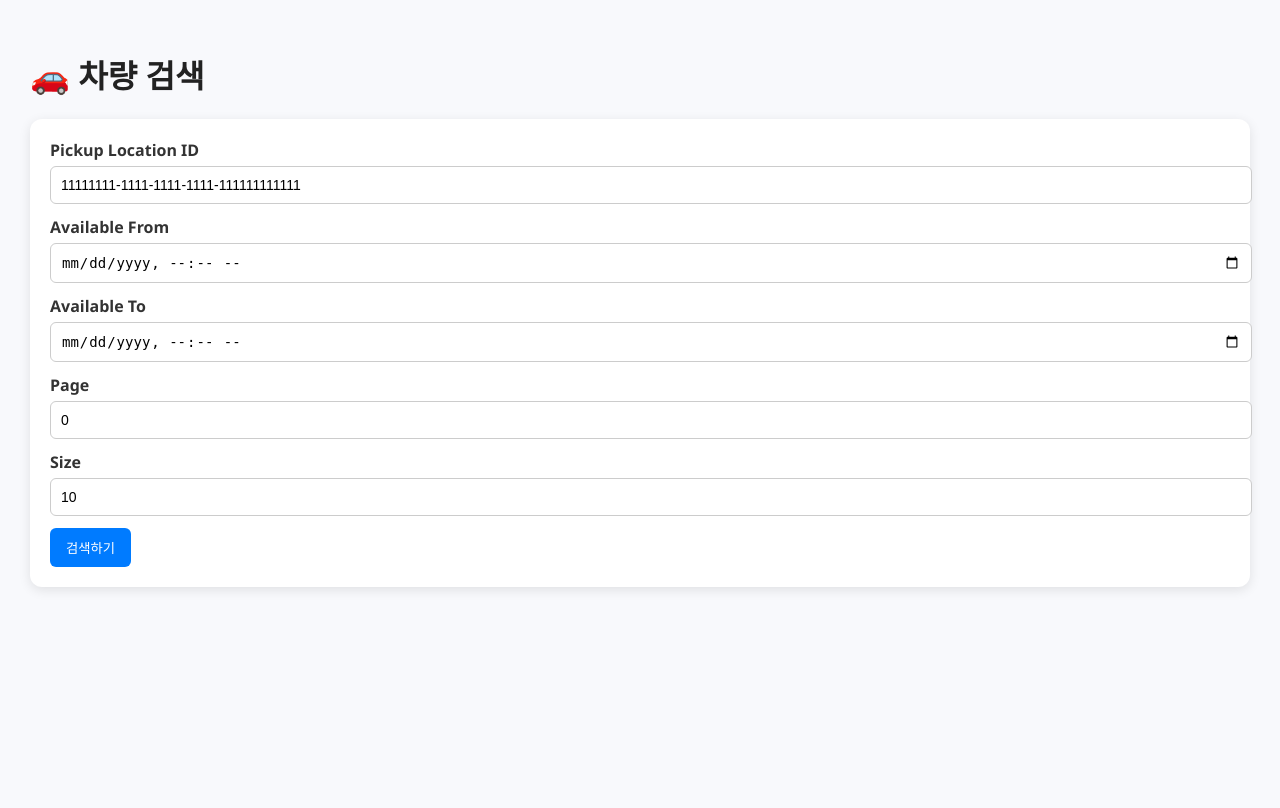
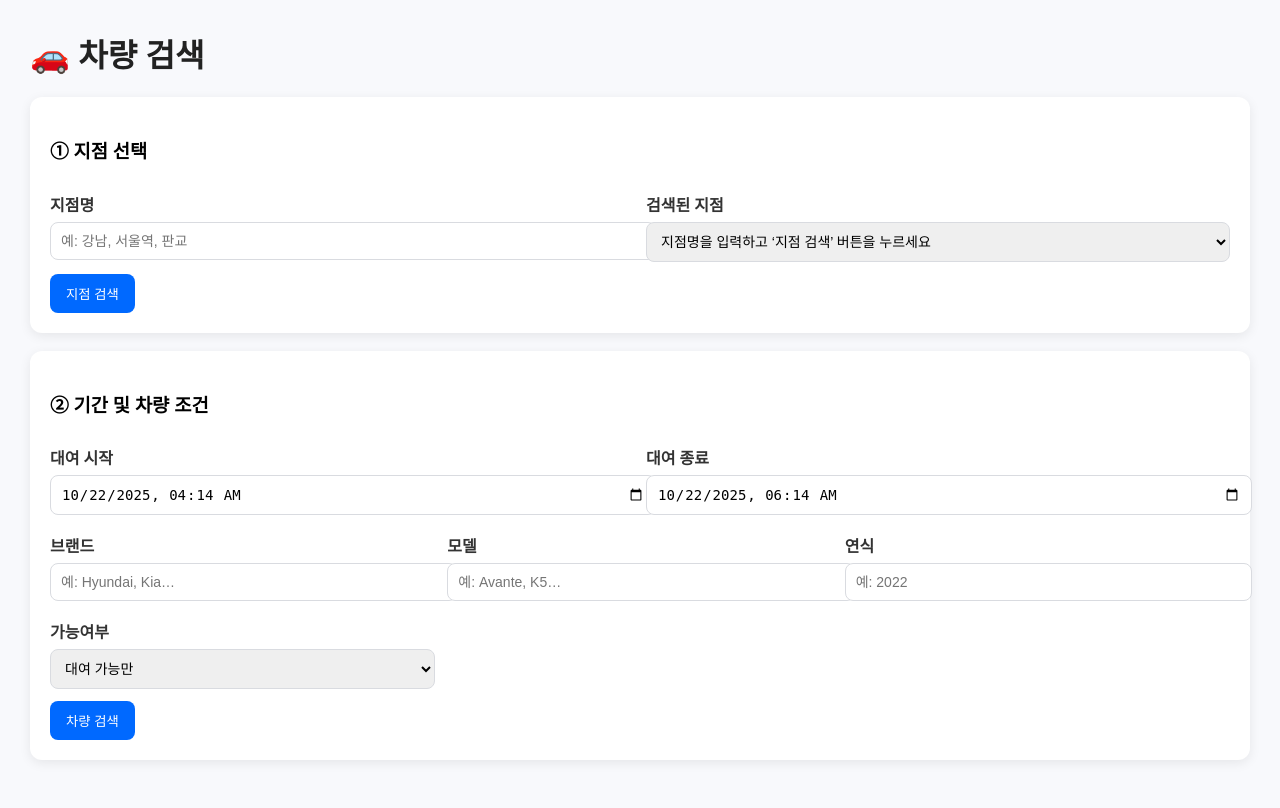
Before and after one commit to foiscs/security_project4, a Spring Boot app: page /SearchVehicle.html in a window 1280 px wide. Before the commit the page ends 590 px from the top, so only its background shows below. Run offline with Spring Boot 4, Linux system fonts and the light colour scheme; some of the project's set-up classes (security, data sources, template engines, error pages and the like) are left out, and stand-ins take their place.

Commit message:
차량 검색 기능

```diff
--- a/src/main/resources/static/SearchVehicle.html
+++ b/src/main/resources/static/SearchVehicle.html
@@ -1,156 +1,240 @@
 <!DOCTYPE html>
 <html lang="ko">
 <head>
-    <meta charset="UTF-8">
-    <title>차량 검색</title>
-    <meta name="viewport" content="width=device-width, initial-scale=1">
+    <meta charset="UTF-8" />
+    <title>가용 차량 검색(지점명 + 필터)</title>
+    <meta name="viewport" content="width=device-width, initial-scale=1" />
     <style>
-        body {
-          font-family: "Segoe UI", sans-serif;
-          background: #f8f9fc;
-          margin: 0;
-          padding: 30px;
-        }
-        h1 {
-          color: #222;
-        }
-        form {
-          background: #fff;
-          padding: 20px;
-          border-radius: 12px;
-          box-shadow: 0 3px 12px rgba(0,0,0,0.1);
-          margin-bottom: 20px;
-        }
-        label {
-          display: block;
-          margin-bottom: 5px;
-          color: #333;
-          font-weight: bold;
-        }
-        input {
-          width: 100%;
-          padding: 10px;
-          margin-bottom: 12px;
-          border: 1px solid #ccc;
-          border-radius: 6px;
-          font-size: 14px;
-        }
-        button {
-          background: #007bff;
-          color: white;
-          border: none;
-          padding: 10px 16px;
-          border-radius: 6px;
-          cursor: pointer;
-        }
-        button:hover {
-          background: #0056b3;
-        }
-        table {
-          width: 100%;
-          border-collapse: collapse;
-          background: #fff;
-          border-radius: 10px;
-          overflow: hidden;
-        }
-        th, td {
-          padding: 10px 12px;
-          border-bottom: 1px solid #eee;
-          text-align: left;
-        }
-        th {
-          background: #f0f2f6;
-          font-weight: 600;
-        }
-        .status {
-          font-weight: bold;
-          color: #007bff;
-        }
+        body { font-family: "Segoe UI", sans-serif; background:#f8f9fc; margin:0; padding:30px; }
+        h1 { color:#222; margin-top:0; }
+        .card { background:#fff; padding:20px; margin-bottom:18px; border-radius:12px; box-shadow:0 3px 12px rgba(0,0,0,.08); }
+        label { display:block; margin:10px 0 6px; font-weight:600; color:#333; }
+        input, select { width:100%; padding:10px; border:1px solid #d9dbe0; border-radius:8px; font-size:14px; }
+        button { background:#0069ff; color:#fff; border:0; padding:10px 16px; border-radius:8px; cursor:pointer; margin-top:12px; }
+        button:hover { background:#0053cc; }
+        table { width:100%; border-collapse:collapse; margin-top:10px; background:#fff; border-radius:10px; overflow:hidden; }
+        th, td { padding:10px 12px; border-bottom:1px solid #eef0f4; text-align:left; font-size:14px; }
+        th { background:#f0f2f6; font-weight:700; }
+        .muted { color:#6b7280; font-size:13px; }
+        .grid-2 { display:grid; grid-template-columns: 1fr 1fr; gap:12px; }
+        .grid-3 { display:grid; grid-template-columns: 1fr 1fr 1fr; gap:12px; }
+        @media (max-width: 860px) { .grid-2, .grid-3 { grid-template-columns: 1fr; } }
     </style>
 </head>
 <body>
 
 <h1>🚗 차량 검색</h1>
 
-<form id="searchForm">
-    <label for="pickupLocationId">Pickup Location ID</label>
-    <input type="text" id="pickupLocationId" value="11111111-1111-1111-1111-111111111111" required>
+<!-- 1) 지점명으로 location_id 찾기 -->
+<div class="card">
+    <h3>① 지점 선택</h3>
+    <div class="grid-2">
+        <div>
+            <label for="locationName">지점명</label>
+            <input list="locHints" id="locationName" placeholder="예: 강남, 서울역, 판교" />
+            <datalist id="locHints"></datalist>
+        </div>
+        <div>
+            <label for="locationSelect">검색된 지점</label>
+            <select id="locationSelect">
+                <option value="">지점명을 입력하고 ‘지점 검색’ 버튼을 누르세요</option>
+            </select>
+        </div>
+    </div>
+    <div class="muted" id="locInfo"></div>
+    <button id="btnFindLocations">지점 검색</button>
+</div>
 
-    <label for="availableFrom">Available From</label>
-    <input type="datetime-local" id="availableFrom" required>
+<!-- 2) 기간 + 차량 필터 -->
+<div class="card">
+    <h3>② 기간 및 차량 조건</h3>
+    <div class="grid-2">
+        <div>
+            <label for="availableFrom">대여 시작</label>
+            <input id="availableFrom" type="datetime-local" />
+        </div>
+        <div>
+            <label for="availableTo">대여 종료</label>
+            <input id="availableTo" type="datetime-local" />
+        </div>
+    </div>
 
-    <label for="availableTo">Available To</label>
-    <input type="datetime-local" id="availableTo" required>
+    <div class="grid-3" style="margin-top:8px;">
+        <div>
+            <label for="brand">브랜드</label>
+            <input id="brand" placeholder="예: Hyundai, Kia…" />
+        </div>
+        <div>
+            <label for="model">모델</label>
+            <input id="model" placeholder="예: Avante, K5…" />
+        </div>
+        <div>
+            <label for="year">연식</label>
+            <input id="year" type="number" min="1990" step="1" placeholder="예: 2022" />
+        </div>
+    </div>
 
-    <label for="page">Page</label>
-    <input type="number" id="page" value="0">
+    <div class="grid-3" style="margin-top:8px;">
+        <div>
+            <label for="status">가능여부</label>
+            <select id="status">
+                <option value="">전체</option>
+                <option value="available" selected>대여 가능만</option>
+                <option value="unavailable">불가(재고없음)</option>
+            </select>
+        </div>
+    </div>
 
-    <label for="size">Size</label>
-    <input type="number" id="size" value="10">
+    <button id="btnSearchVehicles">차량 검색</button>
+</div>
 
-    <button type="submit">검색하기</button>
-</form>
-
-<table id="resultTable" style="display:none;">
+<!-- 3) 결과 -->
+<div class="card" id="resultCard" style="display:none;">
+    <h3>③ 검색 결과</h3>
+    <table>
         <thead>
         <tr>
             <th>브랜드</th>
             <th>모델</th>
             <th>연식</th>
             <th>번호판</th>
-        <th>상태</th>
+            <th>가능 여부</th>
             <th>VIN</th>
         </tr>
         </thead>
-    <tbody></tbody>
+        <tbody id="tbody"></tbody>
     </table>
+</div>
 
 <script>
-    // ISO 8601 UTC 변환 함수
-    function toUTC(dateStr) {
-      const local = new Date(dateStr);
+    const $ = (id) => document.getElementById(id);
+
+    // local datetime → ISO-8601 (UTC Z) 변환
+    function toUTC(dtLocal) {
+      if (!dtLocal) return "";
+      const local = new Date(dtLocal);
       return new Date(local.getTime() - local.getTimezoneOffset() * 60000).toISOString();
     }
 
-    const form = document.getElementById("searchForm");
-    const resultTable = document.getElementById("resultTable");
-    const tbody = resultTable.querySelector("tbody");
+    // 기본값: 현재+1시간 ~ +3시간
+    (function initDateTimeDefaults(){
+      const now = new Date();
+      const pad = (n) => String(n).padStart(2,'0');
+      const toLocal = (d)=>`${d.getFullYear()}-${pad(d.getMonth()+1)}-${pad(d.getDate())}T${pad(d.getHours())}:${pad(d.getMinutes())}`;
+      const from = new Date(now.getTime() + 60*60*1000);
+      const to   = new Date(now.getTime() + 3*60*60*1000);
+      if (!$("availableFrom").value) $("availableFrom").value = toLocal(from);
+      if (!$("availableTo").value)   $("availableTo").value   = toLocal(to);
+    })();
 
-    form.addEventListener("submit", async (e) => {
-      e.preventDefault();
+    // ① 지점명으로 검색
+    $("btnFindLocations").addEventListener("click", async () => {
+      const name = $("locationName").value.trim();
+      if (!name) { alert("지점명을 입력하세요."); return; }
 
-      const pickupLocationId = document.getElementById("pickupLocationId").value;
-      const availableFrom = toUTC(document.getElementById("availableFrom").value);
-      const availableTo = toUTC(document.getElementById("availableTo").value);
-      const page = document.getElementById("page").value;
-      const size = document.getElementById("size").value;
+      const url = `/api/v1/locations?name=${encodeURIComponent(name)}`;
+      const res = await fetch(url);
+      if (!res.ok) { alert("지점 검색 실패 (" + res.status + ")"); return; }
 
-      const url = `/api/v1/vehicles?pickup_location_id=${pickupLocationId}&available_from=${availableFrom}&available_to=${availableTo}&page=${page}&size=${size}`;
+      const locations = await res.json();
+      const select = $("locationSelect");
+      const hints  = $("locHints");
+      select.innerHTML = "";
+      hints.innerHTML = "";
 
-      const res = await fetch(url);
-      if (!res.ok) {
-        alert("검색 실패 (" + res.status + ")");
+      if (!locations || locations.length === 0) {
+        select.innerHTML = `<option value="">검색 결과 없음</option>`;
+        $("locInfo").textContent = "";
         return;
       }
 
-      const vehicles = await res.json();
+      locations.forEach(loc => {
+        const opt = document.createElement("option");
+        const id = loc.location_id ?? loc.locationId;
+        opt.value = id;
+        opt.textContent = `${loc.name} (${loc.type})`;
+        select.appendChild(opt);
+
+        const hint = document.createElement("option");
+        hint.value = loc.name;
+        hints.appendChild(hint);
+      });
+
+      // ★ 첫 지점 자동 선택 (중요!)
+      const first = locations[0];
+      const firstId = first.location_id ?? first.locationId;
+      $("locationSelect").value = firstId;
+      $("locInfo").textContent  = `선택된 지점: ${first.name} (id=${firstId})`;
+    });
+
+    // 지점 셀렉트 변경 시 표시
+    $("locationSelect").addEventListener("change", (e) => {
+      const text = e.target.options[e.target.selectedIndex]?.textContent || "";
+      $("locInfo").textContent = text ? `선택된 지점: ${text}` : "";
+    });
+
+    // ② 차량 검색(클라이언트 필터 포함)
+    $("btnSearchVehicles").addEventListener("click", async () => {
+      const locId   = $("locationSelect").value;
+      const fromIso = toUTC($("availableFrom").value);
+      const toIso   = toUTC($("availableTo").value);
+
+      if (!locId) { alert("지점을 먼저 선택하세요."); return; }
+      if (!fromIso || !toIso) { alert("대여 시작/종료 시간을 입력하세요."); return; }
+
+      const url = `/api/v1/vehicles?available_from=${encodeURIComponent(fromIso)}&available_to=${encodeURIComponent(toIso)}&pickup_location_id=${encodeURIComponent(locId)}`;
+      const res = await fetch(url);
+      if (!res.ok) { alert("차량 검색 실패 (" + res.status + ")"); return; }
+
+      const raw = await res.json();
+      // ★ 배열 또는 Page 모두 지원
+      let list = Array.isArray(raw) ? raw : (raw.content || []);
+
+      // ---- 클라이언트 사이드 필터 ----
+      const brand  = $("brand").value.trim().toLowerCase();
+      const model  = $("model").value.trim().toLowerCase();
+      const year   = $("year").value.trim();
+      const status = $("status").value;
+
+      list = (list || []).filter(v => {
+        const vBrand  = (v.brand ?? "").toLowerCase();
+        const vModel  = (v.model ?? "").toLowerCase();
+        const vYear   = String(v.year ?? v.yearValue ?? "");
+        const vStatus = (v.status ?? "").toLowerCase();
+
+        if (brand && !vBrand.includes(brand)) return false;
+        if (model && !vModel.includes(model)) return false;
+        if (year && vYear !== year) return false;
+        if (status === "available"   && vStatus !== "available") return false;
+        if (status === "unavailable" && vStatus === "available") return false;
+        return true;
+      });
+      // --------------------------------
+
+      const tbody = $("tbody");
       tbody.innerHTML = "";
-      resultTable.style.display = "table";
 
-      vehicles.forEach(v => {
-        const row = document.createElement("tr");
-        row.innerHTML = `
-          <td>${v.brand}</td>
-          <td>${v.model}</td>
-          <td>${v.year}</td>
-          <td>${v.plate}</td>
-          <td class="status">${v.status}</td>
-          <td>${v.vin}</td>
+      if (!list || list.length === 0) {
+        tbody.innerHTML = `<tr><td colspan="6" style="color:#888;">검색 결과가 없습니다.</td></tr>`;
+        $("resultCard").style.display = "block";
+        return;
+      }
+
+      list.forEach(v => {
+        const tr = document.createElement("tr");
+        tr.innerHTML = `
+          <td>${v.brand ?? ""}</td>
+          <td>${v.model ?? ""}</td>
+          <td>${v.year ?? v.yearValue ?? ""}</td>
+          <td>${v.plate ?? ""}</td>
+          <td>${v.status ?? ""}</td>
+          <td>${v.vin ?? ""}</td>
         `;
-        tbody.appendChild(row);
+        tbody.appendChild(tr);
       });
+
+      $("resultCard").style.display = "block";
     });
 </script>
-
 </body>
 </html>
```
Also changed, not shown: src/main/java/hyundai_4th/car_service/config/SecurityConfig.java (+37 -34 lines), src/main/java/hyundai_4th/car_service/controller/LocationController.java (added, +88 -0 lines), 1 other file. Lines whose indentation alone changed are shown as unchanged.
